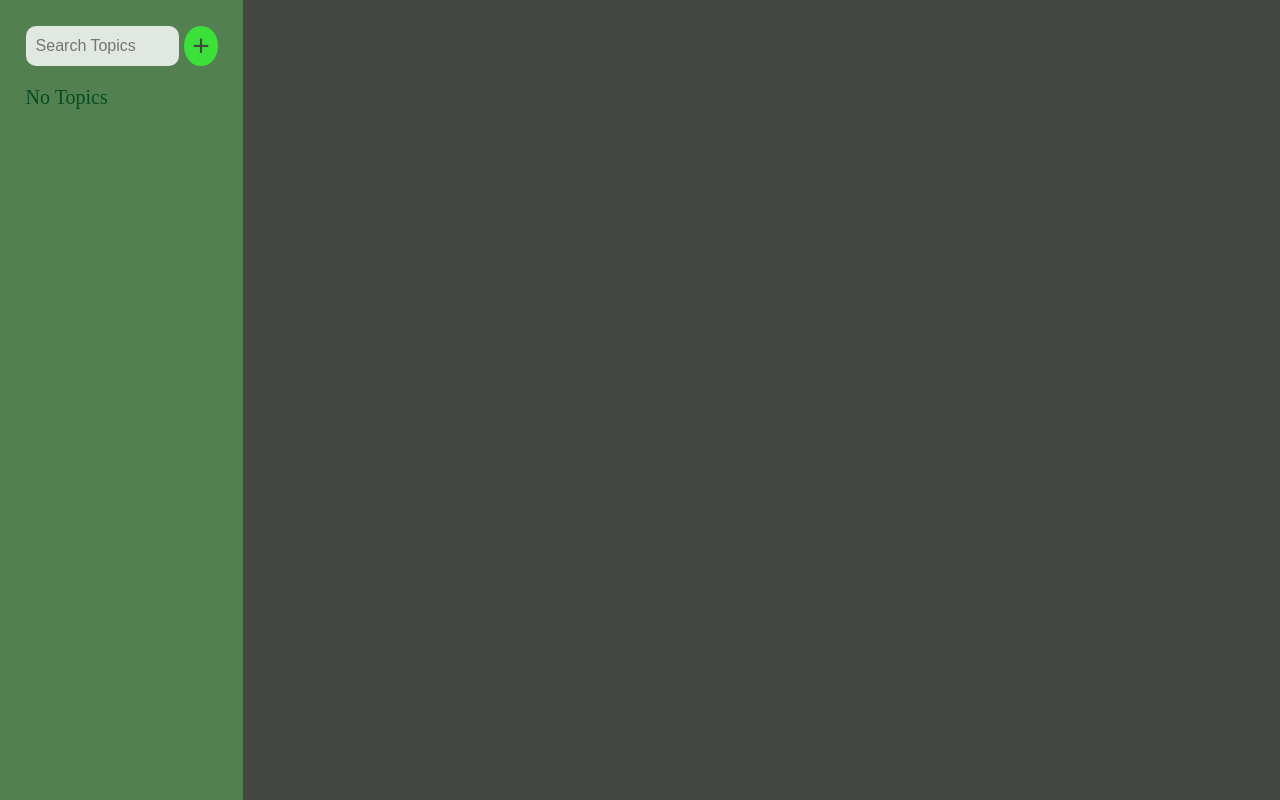
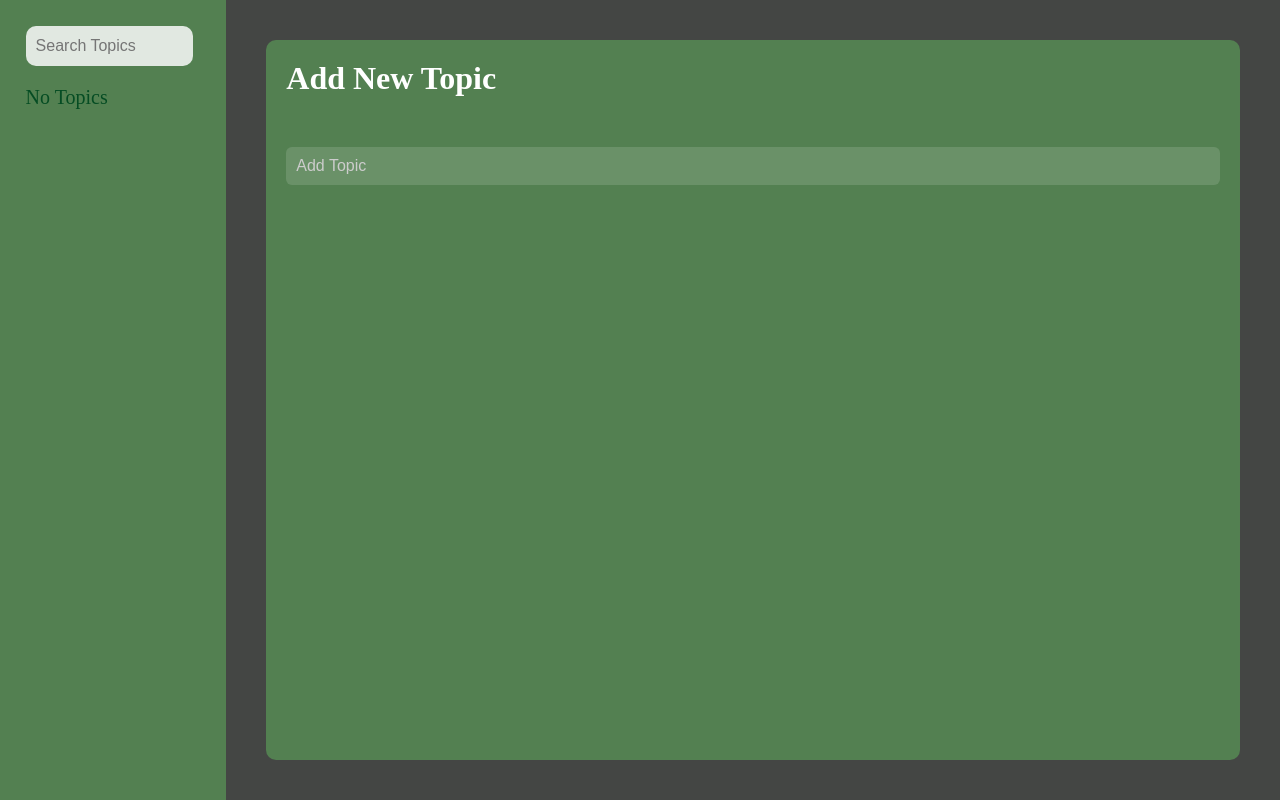
Before and after one commit to PedroGaspar8491/TaskManager, an Angular app: page / in a window 1280 px wide. Built offline with nearby package versions, Linux system fonts and the light colour scheme.

Commit message:
Refactor dos sistemas de transferencia de dados dos topicos e do componente content

```diff
--- a/src/app/app-content/app-content.css
+++ b/src/app/app-content/app-content.css
@@ -0,0 +1,49 @@
+.checklist {
+  background-color: #ffffff22;
+  padding: 20px;
+  padding-top: 40px;
+  border-radius: 8px;
+  display: flex;
+  flex-direction: column;
+  gap: 15px;
+}
+
+.checklist-item {
+  display: flex;
+  justify-content: space-between;
+  align-items: center;
+  background-color: #ffffff11;
+  padding: 10px 15px;
+  border-radius: 6px;
+  border: 1px solid #ffffff22;
+}
+
+.checklist-item input[type="checkbox"] {
+  transform: scale(1.3);
+  accent-color: var(--primary);
+}
+
+.checklist-item span {
+  flex: 1;
+  margin-right: 15px;
+}
+
+input[type="text"] {
+  padding: 10px;
+  border: none;
+  border-radius: 6px;
+  background-color: #ffffff22;
+  color: white;
+  font-size: 1rem;
+  outline: none;
+}
+
+input[type="text"]::placeholder {
+  color: #ccc;
+}
+
+h1,
+h3 {
+  color: white;
+  margin-bottom: 10px;
+}
--- a/src/app/app-content/app-content.html
+++ b/src/app/app-content/app-content.html
@@ -1 +1,32 @@
-<p>{{ this.selectedTopic }}</p>
+@if (selectedTopic.id != -1) {
+<h1>{{ this.selectedTopic.name }}</h1>
+<div class="checklist">
+  @if (selectedTopic.checkList.length != 0) { @for (item of
+  this.selectedTopic.checkList; track $index) {
+  <div class="checklist-item">
+    {{ item.text }}
+    @if (item.done) {
+    <input type="checkbox" name="" id="" checked />
+    } @else {
+    <input type="checkbox" name="" id="" />
+    }
+  </div>
+  } } @else {
+  <h3>No Items In Checklist</h3>
+  }
+  <input
+    type="text"
+    placeholder="Add Item"
+    #addItem
+    (keydown.enter)="addCheckListItem(selectedTopic.id, addItem.value)"
+  />
+</div>
+} @else {
+<h1>Add New Topic</h1>
+<input
+  type="text"
+  placeholder="Add Topic"
+  (keydown.enter)="addTopic(topic.value)"
+  #topic
+/>
+}
--- a/src/app/app-content/app-content.ts
+++ b/src/app/app-content/app-content.ts
@@ -1,5 +1,6 @@
 import { Component, Input } from '@angular/core';
 import { Topic } from '../topic';
+import { DataService } from '../data-service';
 
 @Component({
   selector: 'app-content',
@@ -8,8 +9,31 @@ import { Topic } from '../topic';
   styleUrl: './app-content.css',
 })
 export class AppContent {
-  @Input()
   selectedTopic!: Topic;
+  topicList: Topic[] = [];
 
-  constructor() {}
+  constructor(private dataService: DataService) {
+    this.dataService.topicList.subscribe((value) => {
+      this.topicList = value;
+    });
+  }
+
+  ngOnInit() {
+    this.dataService.currentTopic.subscribe((value) => {
+      this.selectedTopic = value;
+    });
+  }
+  addTopic(topicName: string) {
+    const newTopic: Topic = {
+      id: this.topicList.length,
+      name: topicName,
+      checkList: [],
+    };
+    this.dataService.addTopicToList(newTopic);
+    this.dataService.updateCurrentTopic(newTopic);
+  }
+
+  addCheckListItem(topicID: number, itemName: string) {
+    this.dataService.addChecklistItem(topicID, itemName);
+  }
 }
--- a/src/app/app-menu/app-menu.html
+++ b/src/app/app-menu/app-menu.html
@@ -1,13 +1,12 @@
 <div class="input-row">
   <input type="text" placeholder="Search Topics" #inp />
-  <button (click)="addTopic(inp.value)">+</button>
 </div>
 <div class="topic-list">
   @if ( this.topicList.length == 0 ){
   <p>No Topics</p>
   } @else { @for (topic of this.topicList; track $index){ @if (topic.id ==
   selectedTopic) {
-  <div class="selected topic">
+  <div class="selected topic" (click)="selectedTopic = -1; sendSelectedTopic()">
     <p>{{ topic.name }}</p>
   </div>
 
--- a/src/app/app-menu/app-menu.ts
+++ b/src/app/app-menu/app-menu.ts
@@ -1,5 +1,6 @@
 import { Component, EventEmitter, Output } from '@angular/core';
 import { Topic } from '../topic';
+import { DataService } from '../data-service';
 
 @Component({
   selector: 'app-menu',
@@ -9,24 +10,20 @@ import { Topic } from '../topic';
 })
 export class AppMenu {
   topicList: Topic[] = [];
-  selectedTopic = 0;
+  selectedTopic = -1;
 
   @Output() topicEvent = new EventEmitter<Topic>();
 
-  constructor() {
-    this.topicList = [];
-  }
-
-  addTopic(topicName: string) {
-    const newTopic: Topic = {
-      id: this.topicList.length,
-      name: topicName,
-      checkList: [],
-    };
-    this.topicList.push(newTopic);
+  constructor(private dataService: DataService) {
+    this.dataService.topicList.subscribe((value) => {
+      this.topicList = value;
+    });
+    this.dataService.currentTopic.subscribe((value) => {
+      this.selectedTopic = value.id;
+    });
   }
 
   sendSelectedTopic() {
-    this.topicEvent.emit(this.topicList.at(this.selectedTopic));
+    this.dataService.updateCurrentTopic(this.topicList.at(this.selectedTopic)!);
   }
 }
--- /dev/null
+++ b/src/app/data-service.ts
@@ -0,0 +1,37 @@
+import { Injectable } from '@angular/core';
+import { BehaviorSubject } from 'rxjs';
+import { Topic } from './topic';
+import { TopicItem } from './topic-item';
+
+@Injectable({
+  providedIn: 'root',
+})
+export class DataService {
+  private currentTopicData = new BehaviorSubject<Topic>({
+    id: -1,
+    name: '',
+    checkList: [],
+  });
+
+  private topicListData = new BehaviorSubject<Topic[]>([]);
+
+  currentTopic = this.currentTopicData.asObservable();
+  topicList = this.topicListData.asObservable();
+
+  updateCurrentTopic(data: Topic) {
+    this.currentTopicData.next(data);
+  }
+
+  addTopicToList(data: Topic) {
+    this.topicListData.value.push(data);
+  }
+
+  addChecklistItem(topicID: number, itemName: string) {
+    const newItem: TopicItem = {
+      id: this.topicListData.value.at(topicID)?.checkList.length!,
+      text: itemName,
+      done: false,
+    };
+    this.topicListData.value.at(topicID)?.checkList.push(newItem);
+  }
+}
--- a/src/styles.css
+++ b/src/styles.css
@@ -27,6 +27,13 @@ body {
 
 .content {
   width: 80%;
+  background-color: var(--menu-background-color);
+  margin: 40px;
+  border-radius: 10px;
+  padding: 20px;
+  display: flex;
+  flex-direction: column;
+  gap: 40px;
 }
 
 button {
```
Also changed, not shown: 1 other file (tests, documents, lock files or other folders).
